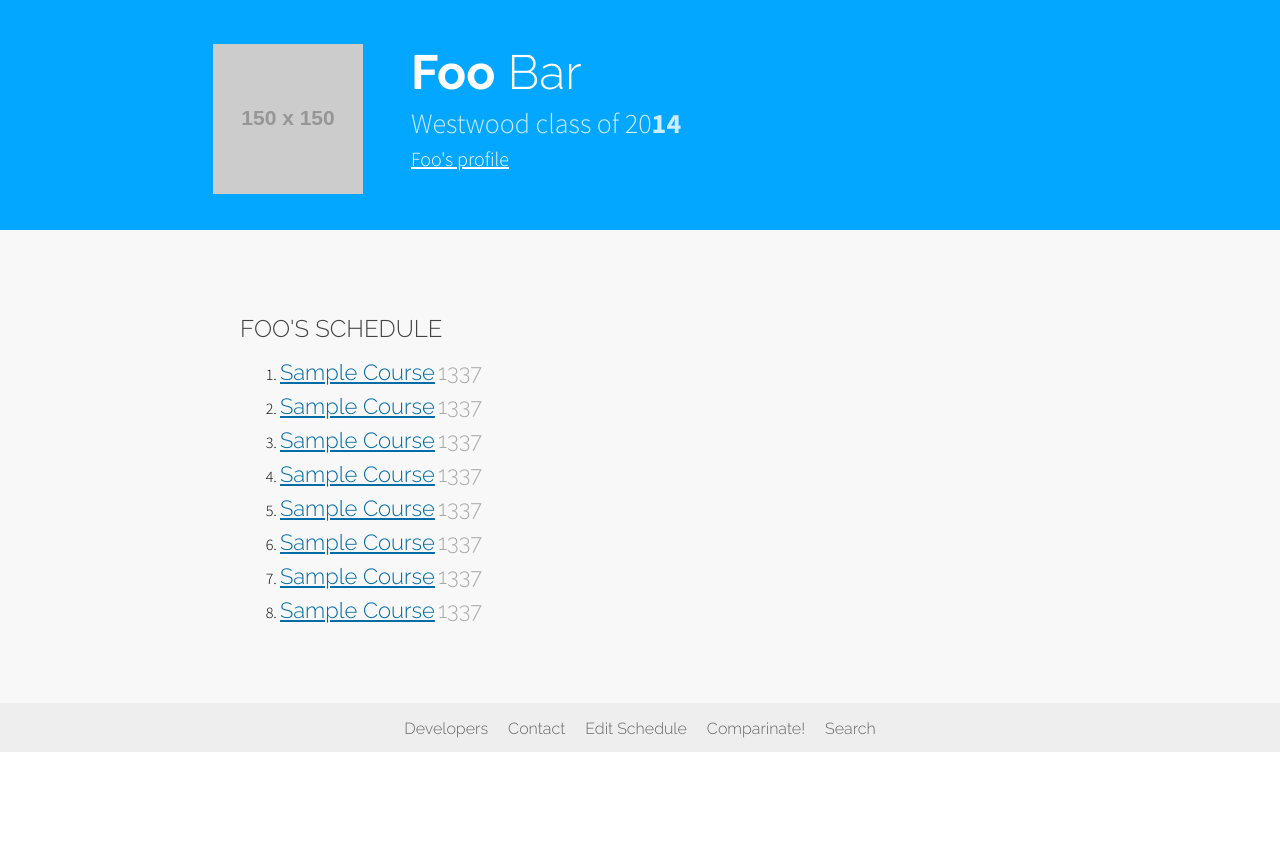
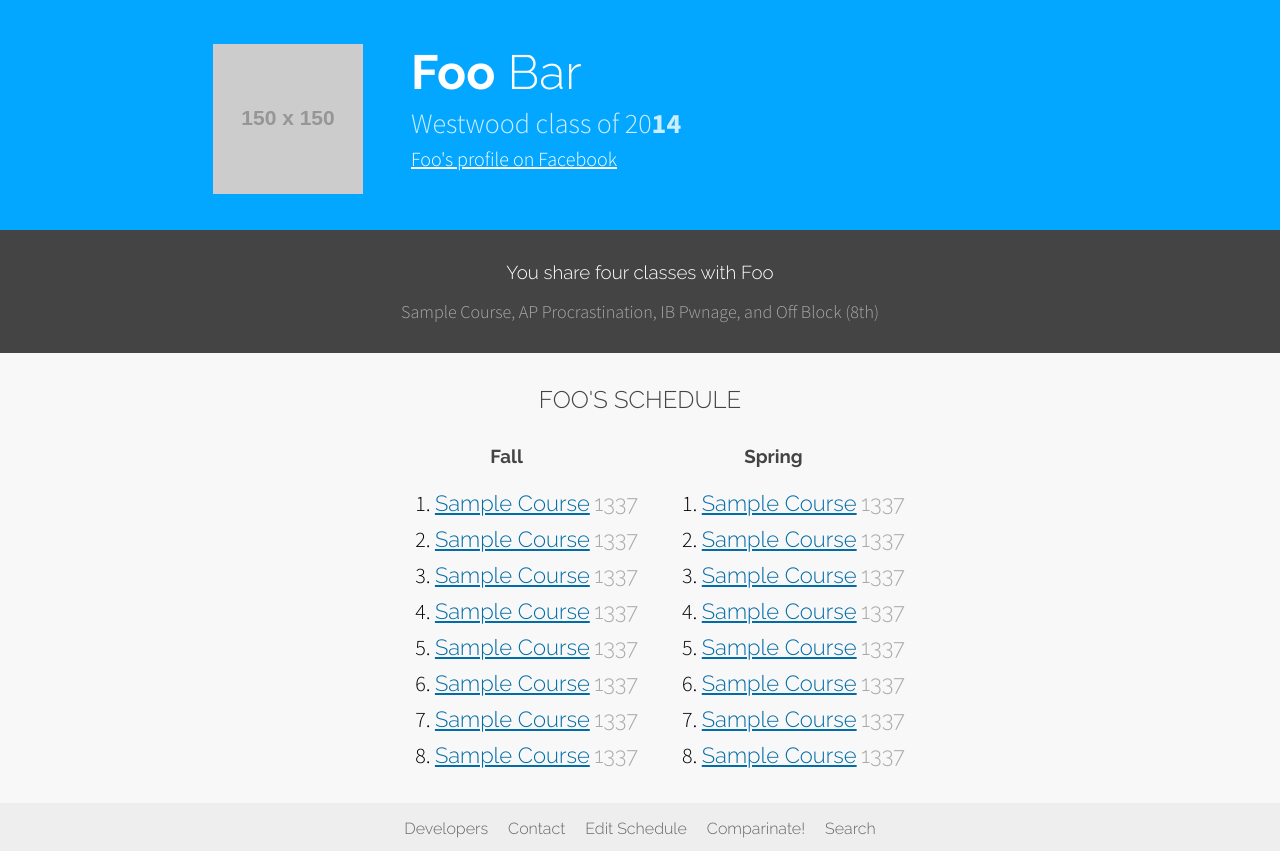
Before and after one commit to xsznix/schedcmp2013-teaser, a PHP site: page /profile.html in a window 1280 px wide. Shown: the part 48-899 px from the top of the page. Before the commit the page ends 800 px from the top, so only its background shows below. Run offline with PHP 8.4, Linux system fonts and the light colour scheme; grey boxes labelled with a size stand in for pictures from a placeholder-image service; some libraries are stand-ins or nearby versions.

Commit message:
make user profile look better

```diff
--- a/css/profile.css
+++ b/css/profile.css
@@ -31,7 +31,27 @@
 	font-size: 20px;
 }
 
-#courselist li {
+.twocol {
+	text-align: center;
+}
+
+.col {
+	max-width: 400px;
+	width: auto !important;
+	float: none !important;
+	display: inline-block;
+}
+
+.semester {
+	font-weight: 700;
+}
+
+.courselist {
+	list-style-position: inside;
+	font-size: 22px;
+}
+
+.courselist li {
 	margin-bottom: 8px;
 }
 
@@ -43,3 +63,13 @@
 .coursenum {
 	color: #aaa;
 }
+
+@media screen and (max-width: 640px) {
+	#avatar {
+		margin-bottom: 0;
+	}
+
+	#user_header .title {
+		margin-top: 8px;
+	}
+}
--- a/profile.html
+++ b/profile.html
@@ -26,14 +26,61 @@
 			<img src="http://placehold.it/150x150" alt="" id="avatar" class="left">
 			<h1 class="title"><span class="fname">Foo</span> <span class="lname">Bar</span></h1>
 			<p class="subtitle"><span class="school">Westwood</span> <span class="gradyear">class of 20<span class="gradyear_sig">14</20></span></p>
-			<a href="https://www.facebook.com/" class="ext_link">Foo's profile</a>
+			<a href="https://www.facebook.com/" class="ext_link" target="_blank">Foo's profile on Facebook</a>
 		</div>
 	</div>
 
-	<div class="layer lighter left thin">
+	<div class="layer dark center nopad">
+		<div class="layer_inner">
+			<h3 class="title">You share four classes with Foo</h3>
+			<p class="subtitle">Sample Course, AP Procrastination, IB Pwnage, and Off Block (8th)</p>
+		</div>
+	</div>
+
+	<div class="layer lighter center nopad twocol clearafter">
 		<div class="layer_inner">
 			<h2 class="title">Foo's Schedule</h2>
-			<ol id="courselist">
+		</div>
+		<div class="col">
+			<h3 class="title semester">Fall</h3>
+			<ol class="courselist">
+				<li>
+					<a href="" class="courselink">Sample Course</a>
+					<span class="coursenum">1337</span>
+				</li>
+				<li>
+					<a href="" class="courselink">Sample Course</a>
+					<span class="coursenum">1337</span>
+				</li>
+				<li>
+					<a href="" class="courselink">Sample Course</a>
+					<span class="coursenum">1337</span>
+				</li>
+				<li>
+					<a href="" class="courselink">Sample Course</a>
+					<span class="coursenum">1337</span>
+				</li>
+				<li>
+					<a href="" class="courselink">Sample Course</a>
+					<span class="coursenum">1337</span>
+				</li>
+				<li>
+					<a href="" class="courselink">Sample Course</a>
+					<span class="coursenum">1337</span>
+				</li>
+				<li>
+					<a href="" class="courselink">Sample Course</a>
+					<span class="coursenum">1337</span>
+				</li>
+				<li>
+					<a href="" class="courselink">Sample Course</a>
+					<span class="coursenum">1337</span>
+				</li>
+			</ol>
+		</div>
+		<div class="col">
+			<h3 class="title semester">Spring</h3>
+			<ol class="courselist">
 				<li>
 					<a href="" class="courselink">Sample Course</a>
 					<span class="coursenum">1337</span>
```
